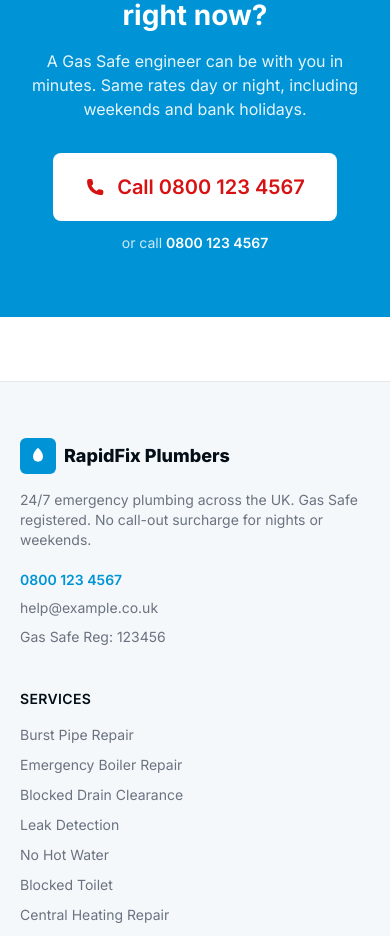
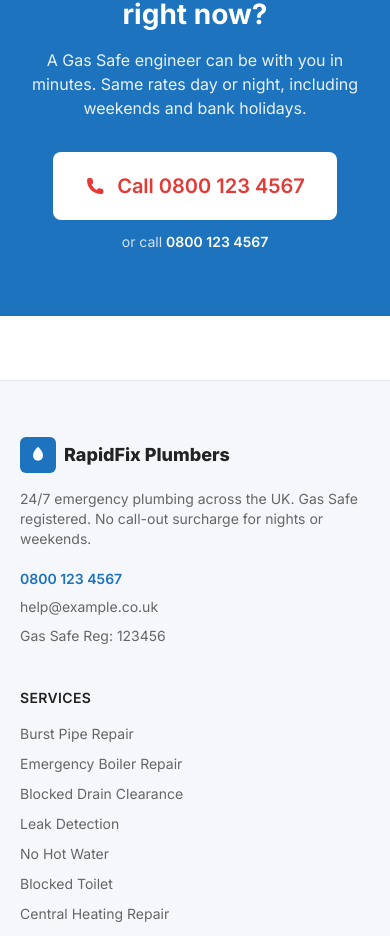
Before and after one commit to atifjan2019/Emergency-plumber, a Next.js app: page / in a window 390 px wide. Shown: the part 8927-9863 px from the top of the page. Built offline with nearby package versions, Linux system fonts and the light colour scheme; no server answers; the database is empty.

Commit message:
feat: update color palette in CSS and Tailwind config for improved branding consistency

```diff
--- a/app/globals.css
+++ b/app/globals.css
@@ -3,13 +3,14 @@
 @tailwind utilities;
 
 :root {
-  --foreground: #030E17;
+  --foreground: #222222;
   --background: #FFFFFF;
-  --primary: #0094D6;
-  --primary-dark: #0d7cbb;
-  --accent: #D71213;
-  --accent-dark: #a80e0e;
-  --navy: #030E17;
+  --primary: #1E73BE;
+  --primary-dark: #155a96;
+  --accent: #E53935;
+  --accent-dark: #c62828;
+  --green: #2ECC71;
+  --navy: #1E73BE;
 }
 
 html {
@@ -18,7 +19,7 @@ html {
 
 body {
   color: var(--foreground);
-  background: var(--background);
+  background: #FFFFFF;
   -webkit-font-smoothing: antialiased;
   -moz-osx-font-smoothing: grayscale;
 }
--- a/app/layout.tsx
+++ b/app/layout.tsx
@@ -81,7 +81,7 @@ export default async function RootLayout({ children }: { children: React.ReactNo
           </>
         )}
       </head>
-      <body className="font-sans text-ink antialiased">
+      <body className="font-sans text-ink antialiased" suppressHydrationWarning>
         {s.gtmId && (
           <noscript>
             <iframe
--- a/components/Header.tsx
+++ b/components/Header.tsx
@@ -36,16 +36,16 @@ export default function Header({ brand, phoneDisplay, phoneTel, logoUrl }: Props
   return (
     <header className="sticky top-0 z-50 w-full">
 
-      {/* Top bar — navy */}
-      <div className="bg-navy text-white text-xs font-medium py-2 hidden md:block">
+      {/* Top info bar */}
+      <div className="bg-[#155a96] text-white text-xs font-medium py-1.5 hidden md:block">
         <div className="container-content flex items-center justify-between">
-          <span className="flex items-center gap-2 text-gray-300">
-            <span className="inline-block h-2 w-2 rounded-full bg-secondary animate-pulse" />
+          <span className="flex items-center gap-2 text-blue-100">
+            <span className="inline-block h-2 w-2 rounded-full bg-green animate-pulse" />
             Available 24/7 · Emergency response within 30 minutes
           </span>
           <a
             href={`tel:${phoneTel}`}
-            className="flex items-center gap-1.5 text-secondary hover:text-white font-semibold transition-colors"
+            className="flex items-center gap-1.5 text-white hover:text-blue-100 font-semibold transition-colors"
           >
             <svg viewBox="0 0 24 24" fill="currentColor" className="h-3.5 w-3.5" aria-hidden>
               <path d="M2.5 4.75A2.25 2.25 0 014.75 2.5h2.27a2.25 2.25 0 012.226 1.929l.43 3.014a2.25 2.25 0 01-.65 1.97l-1.2 1.2a14.25 14.25 0 006.06 6.06l1.2-1.2a2.25 2.25 0 011.97-.65l3.014.43a2.25 2.25 0 011.929 2.227V19.25A2.25 2.25 0 0119.5 21.5h-1.25C9.7 21.5 2.5 14.3 2.5 5.75V4.75z" />
@@ -55,12 +55,10 @@ export default function Header({ brand, phoneDisplay, phoneTel, logoUrl }: Props
         </div>
       </div>
 
-      {/* Main nav */}
+      {/* Main nav — blue background */}
       <div
-        className={`w-full transition-all duration-200 ${
-          scrolled
-            ? 'bg-white/95 backdrop-blur-md shadow-md border-b border-gray-line'
-            : 'bg-white border-b border-gray-line'
+        className={`w-full bg-primary transition-all duration-200 ${
+          scrolled ? 'shadow-lg' : ''
         }`}
       >
         <div className="container-content flex h-[90px] md:h-[106px] items-center justify-between gap-6">
@@ -74,8 +72,8 @@ export default function Header({ brand, phoneDisplay, phoneTel, logoUrl }: Props
                 className="h-8 w-auto max-w-[150px] object-contain"
               />
             ) : (
-              <div className="flex items-center gap-2 font-extrabold text-lg text-navy">
-                <span className="grid h-9 w-9 place-items-center rounded-md bg-primary text-white">
+              <div className="flex items-center gap-2 font-extrabold text-lg text-white">
+                <span className="grid h-9 w-9 place-items-center rounded-md bg-white/20 text-white">
                   <svg viewBox="0 0 24 24" fill="currentColor" className="h-5 w-5" aria-hidden>
                     <path d="M12 2C8 6 6 9 6 13a6 6 0 0012 0c0-4-2-7-6-11z" />
                   </svg>
@@ -91,7 +89,7 @@ export default function Header({ brand, phoneDisplay, phoneTel, logoUrl }: Props
               <Link
                 key={href}
                 href={href}
-                className="px-4 py-2 rounded-lg text-sm font-medium text-gray-soft hover:text-navy hover:bg-gray-50 transition-colors"
+                className="px-4 py-2 rounded-lg text-sm font-medium text-white/80 hover:text-white hover:bg-white/10 transition-colors"
               >
                 {label}
               </Link>
@@ -102,7 +100,7 @@ export default function Header({ brand, phoneDisplay, phoneTel, logoUrl }: Props
           <div className="hidden md:flex items-center gap-3 shrink-0">
             <Link
               href="/quote"
-              className="rounded-lg border-2 border-secondary text-secondary px-4 py-2 text-sm font-semibold hover:bg-secondary hover:text-white transition-colors"
+              className="rounded-lg border-2 border-white/40 text-white px-4 py-2 text-sm font-semibold hover:border-white hover:bg-white/10 transition-colors"
             >
               Get a quote
             </Link>
@@ -130,7 +128,7 @@ export default function Header({ brand, phoneDisplay, phoneTel, logoUrl }: Props
             </a>
             <button
               type="button"
-              className="grid h-10 w-10 place-items-center rounded-lg border border-gray-line hover:bg-gray-50 transition-colors"
+              className="grid h-10 w-10 place-items-center rounded-lg border border-white/30 text-white hover:bg-white/10 transition-colors"
               aria-label={open ? 'Close menu' : 'Open menu'}
               aria-expanded={open}
               onClick={() => setOpen((v) => !v)}
@@ -156,7 +154,7 @@ export default function Header({ brand, phoneDisplay, phoneTel, logoUrl }: Props
             onClick={(e) => e.stopPropagation()}
           >
             {/* Drawer header */}
-            <div className="flex items-center justify-between px-5 py-4 bg-navy text-white">
+            <div className="flex items-center justify-between px-5 py-4 bg-primary text-white">
               <span className="font-semibold text-sm">Menu</span>
               <button
                 onClick={() => setOpen(false)}
@@ -175,7 +173,7 @@ export default function Header({ brand, phoneDisplay, phoneTel, logoUrl }: Props
                   key={href}
                   href={href}
                   onClick={() => setOpen(false)}
-                  className="px-4 py-3 rounded-lg text-base font-medium text-ink hover:bg-gray-50 hover:text-secondary transition-colors"
+                  className="px-4 py-3 rounded-lg text-base font-medium text-ink hover:bg-off-white hover:text-primary transition-colors"
                 >
                   {label}
                 </Link>
@@ -183,7 +181,7 @@ export default function Header({ brand, phoneDisplay, phoneTel, logoUrl }: Props
               <Link
                 href="/quote"
                 onClick={() => setOpen(false)}
-                className="px-4 py-3 rounded-lg text-base font-semibold text-secondary hover:bg-blue-50 transition-colors"
+                className="px-4 py-3 rounded-lg text-base font-semibold text-primary hover:bg-blue-50 transition-colors"
               >
                 Get a quote
               </Link>
--- a/tailwind.config.ts
+++ b/tailwind.config.ts
@@ -9,17 +9,21 @@ const config: Config = {
     extend: {
       colors: {
         primary: {
-          DEFAULT: '#0094D6',
-          dark: '#0d7cbb',
+          DEFAULT: '#1E73BE',
+          dark: '#155a96',
         },
         accent: {
-          DEFAULT: '#D71213',
-          dark: '#a80e0e',
+          DEFAULT: '#E53935',
+          dark: '#c62828',
         },
-        navy: '#030E17',
-        ink: '#030E17',
-        'off-white': '#F5F8FA',
-        'gray-soft': '#6B7280',
+        green: {
+          DEFAULT: '#2ECC71',
+          dark: '#27ae60',
+        },
+        navy: '#1E73BE',
+        ink: '#222222',
+        'off-white': '#F5F7FA',
+        'gray-soft': '#666666',
         'gray-line': '#E5E7EB',
       },
       fontFamily: {
```
